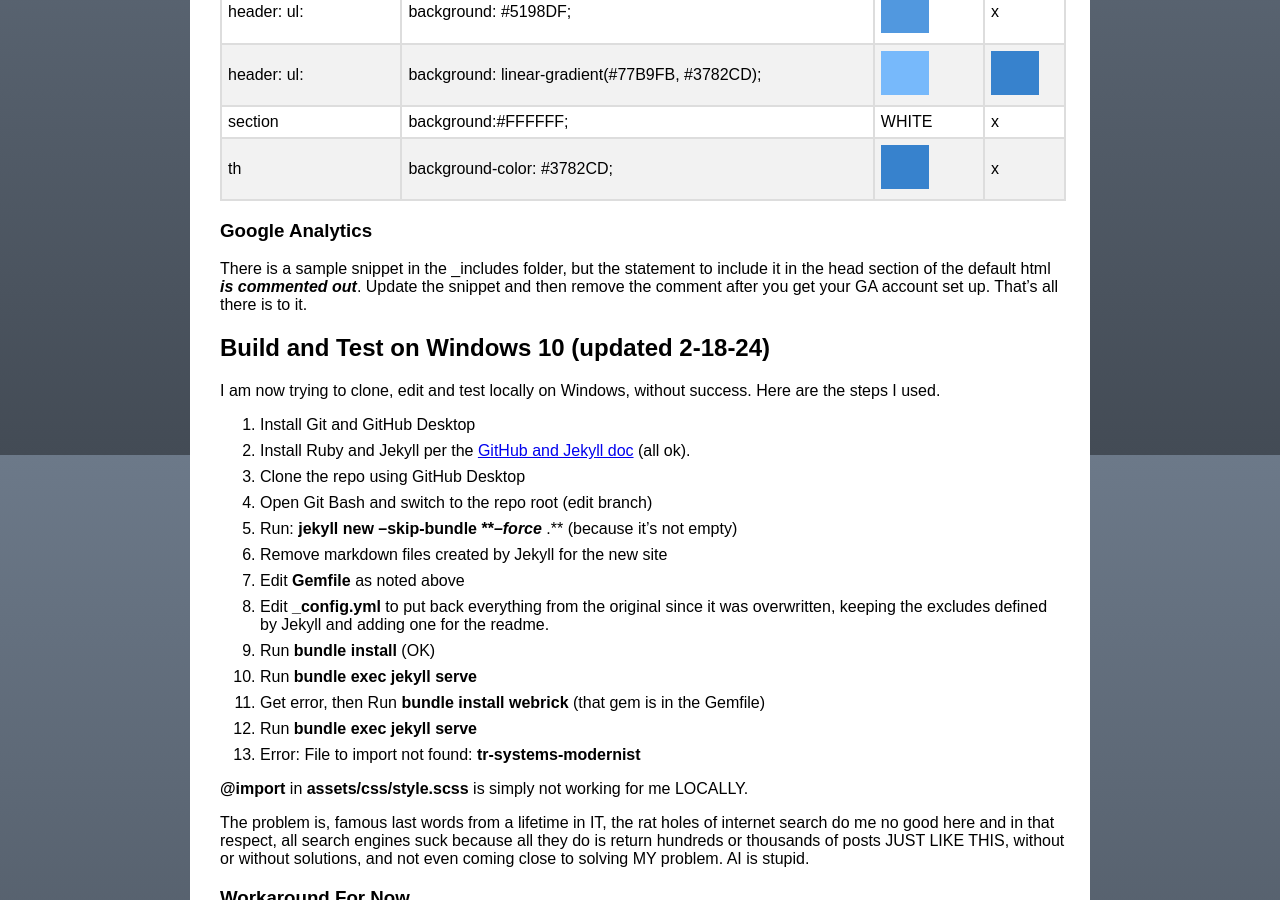
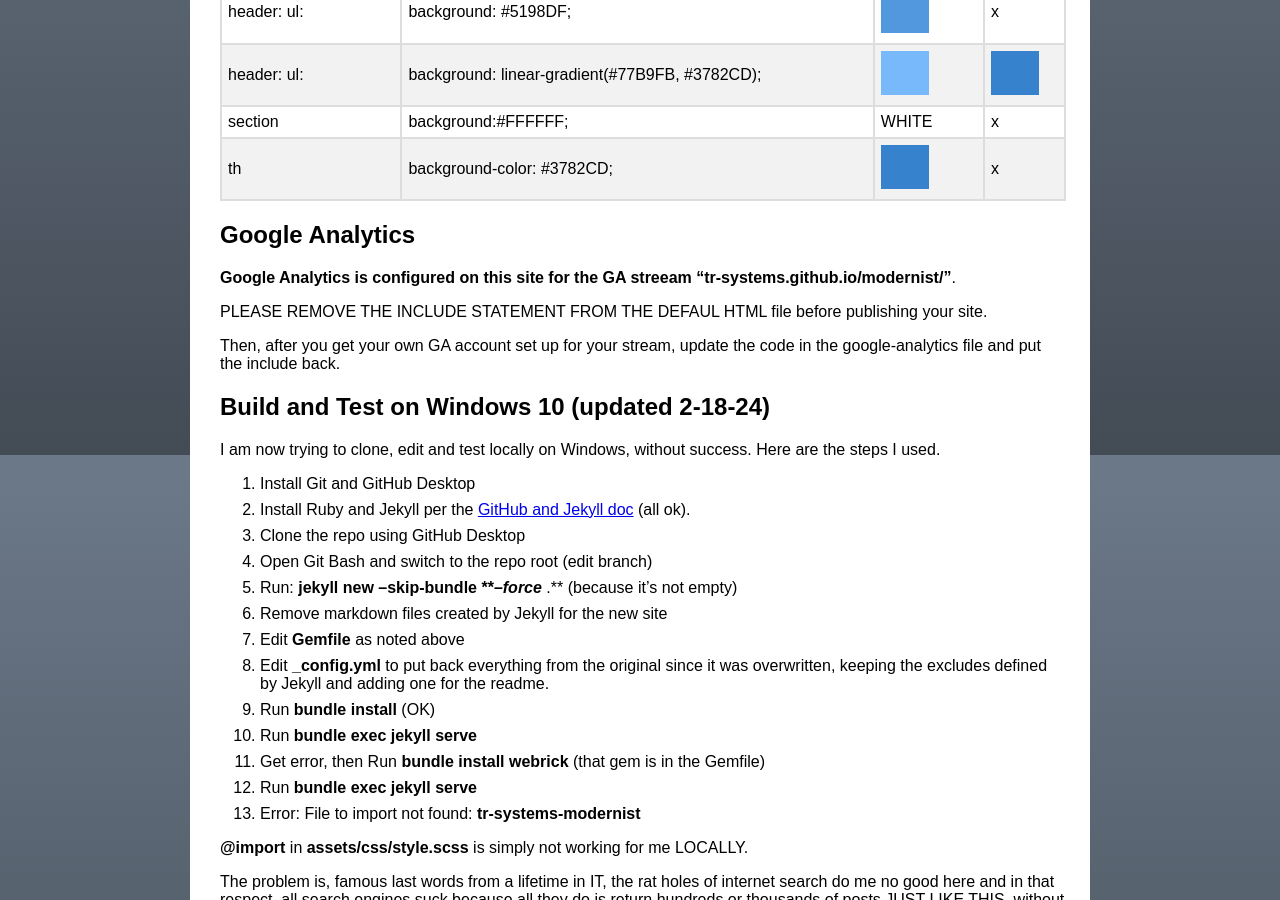
Before and after one commit to TR-Systems/modernist, a Jekyll site: the page built from index.md, in a window 1280 px wide and 900 px high, scrolled down 2245 px. Built offline with Jekyll 4.4.1, drawn with Linux system fonts in a browser that asks for light colours; our own code applies the rules of GitHub Pages for plain Markdown files.

Commit message:
Update index.md

```diff
--- a/index.md
+++ b/index.md
@@ -63,8 +63,12 @@ Same as the original. Changing it may require changing the color of elements wit
 | section | background:#FFFFFF; | WHITE | x |
 | th | background-color: #3782CD; | <img width="48" src="assets/images/color-3782CD.png"> | x |
 
-### Google Analytics
-There is a sample snippet in the _includes folder, but the statement to include it in the head section of the default html ***is commented out***. Update the snippet and then remove the comment after you get your GA account set up. That's all there is to it.
+## Google Analytics
+**Google Analytics is configured on this site for the GA streeam "tr-systems.github.io/modernist/"**.
+
+PLEASE REMOVE THE INCLUDE STATEMENT FROM THE DEFAUL HTML file before publishing your site.
+
+Then, after you get your own GA account set up for your stream, update the code in the google-analytics file and put the include back.
 
 ## Build and Test on Windows 10 (updated 2-18-24)
 I am now trying to clone, edit and test locally on Windows, without success. Here are the steps I used.
```
